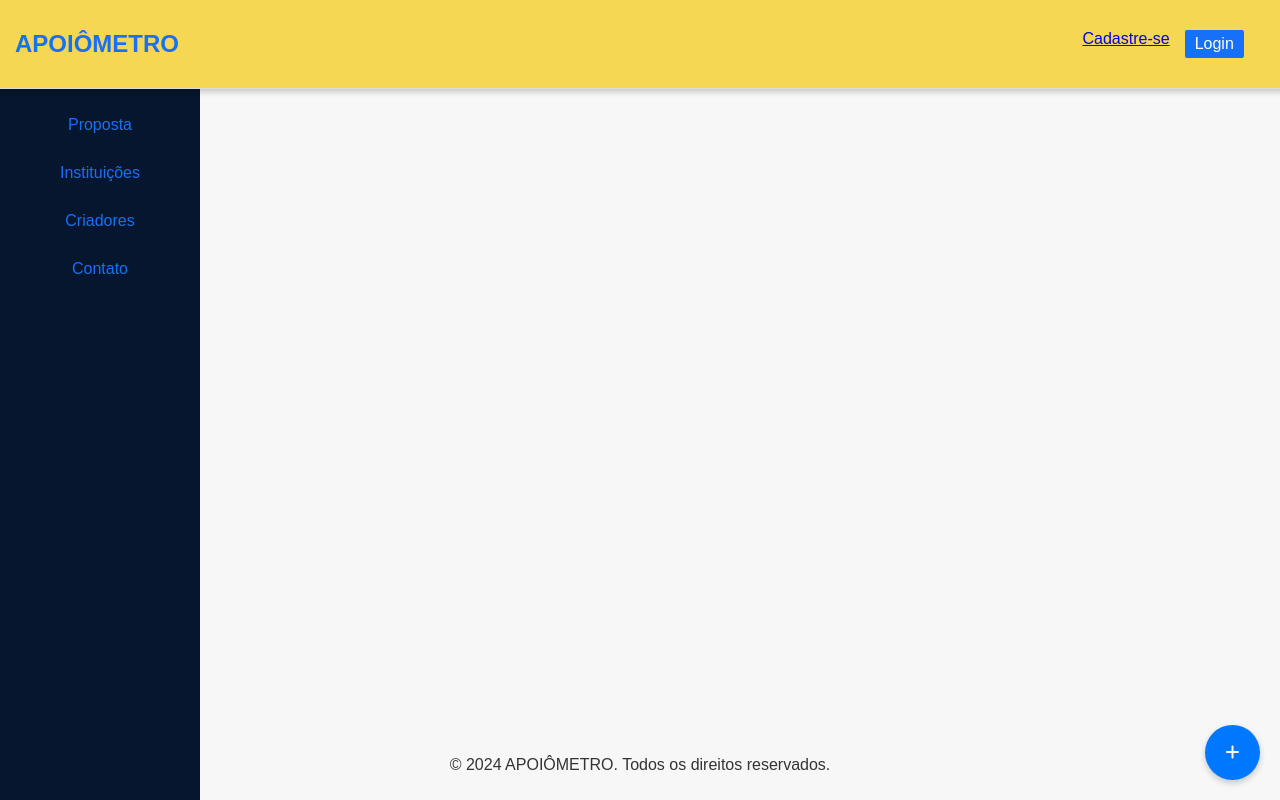
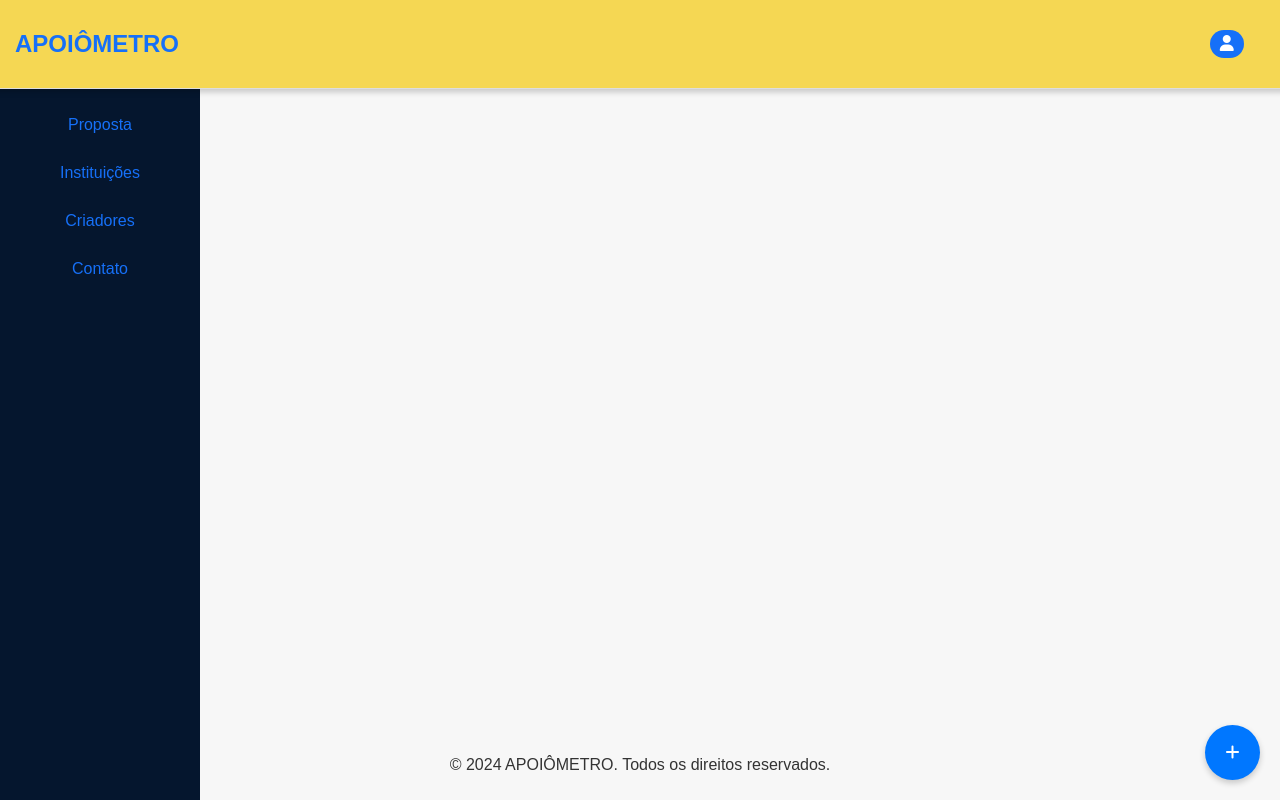
Before and after one commit to Samuel-Buarque/Apoiometro, a plain HTML site: page main.html in a window 1280 px wide. Drawn offline with Linux system fonts and the light colour scheme.

Commit message:
Add files via upload

```diff
--- a/main.css
+++ b/main.css
@@ -74,7 +74,7 @@ header {
     background-color: #1670f8;
     color: #fff;
     padding: 5px 10px;
-    border-radius: 2px;
+    border-radius: 49px;
     text-decoration: none;
 }
 
--- a/main.html
+++ b/main.html
@@ -22,8 +22,7 @@
     <header>
         <div class="logo">APOIÔMETRO</div>
         <div class="nav-links">
-            <a style="text-decoration: underline;" href="cadastro.html" id="signup-link">Cadastre-se</a>
-            <a style="color: white;" href="login.html" id="login-button">Login</a>
+            <a style="color: white;" href="login.html" id="login-button"><i style="width: 2%;" class="fa-solid fa-user"></i></a>
         </div>
     </header>
 
```
Also changed, not shown: cadastro_instituicao.html (+7 -1 lines), cadastro_usuario.html (+1 -2 lines), login.html (+0 -1 lines).
